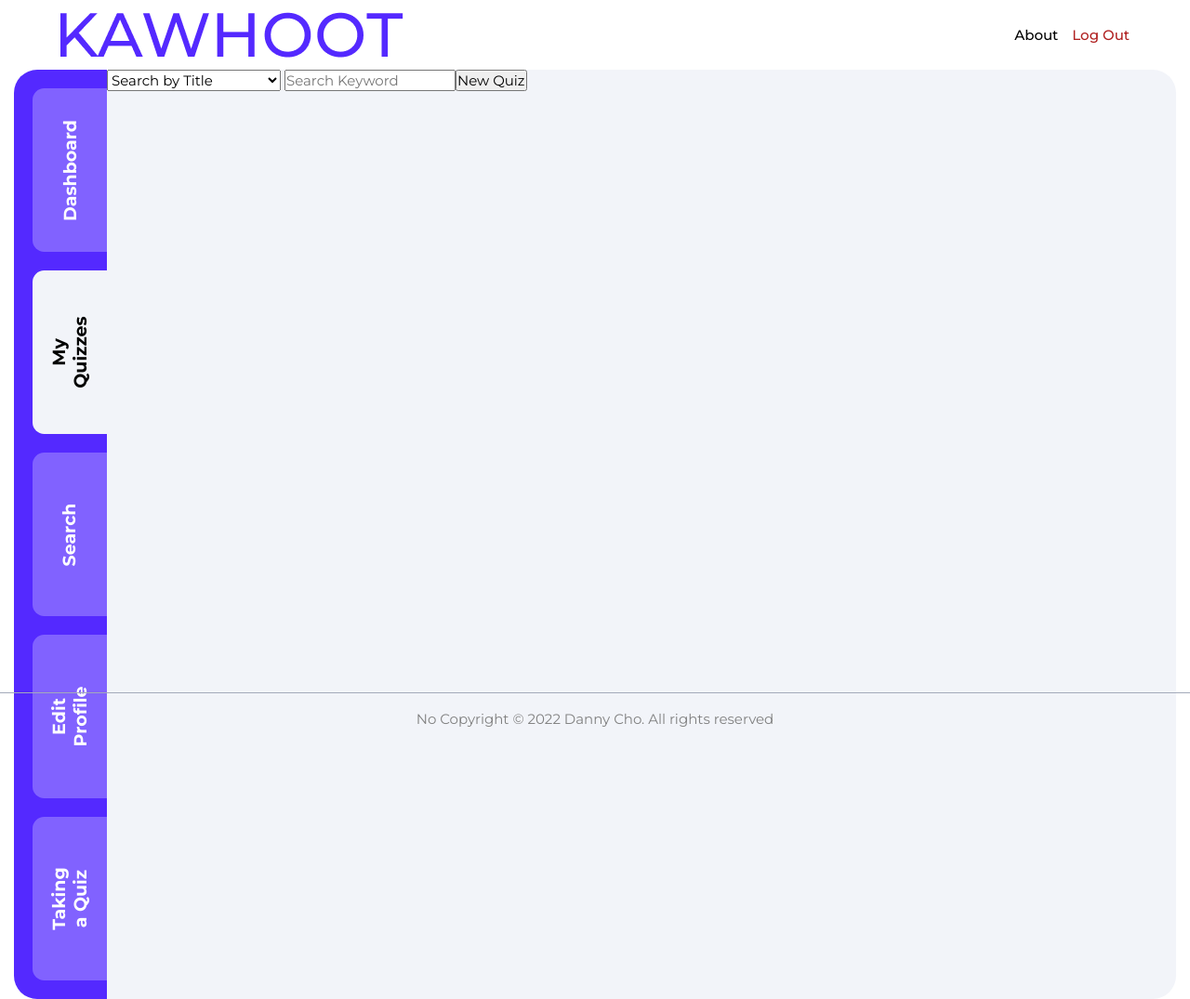
After one commit to danheecho1/Kawhoot, a Python web app: template kawhoot_app/templates/myQuizzes.html in a window 1280 px wide. The commit adds this page. Shown: the whole page at 93% size. Run offline with Jinja, Linux system fonts and the light colour scheme; the template is opened without the code that fills it, so the values that code supplies are empty.

Commit message:
started working on main body for logged in stage

```diff
--- a/kawhoot_app/static/style.css
+++ b/kawhoot_app/static/style.css
@@ -38,6 +38,7 @@
 
 a {
     text-decoration: none;
+    color: black;
 }
 
 .container {
@@ -71,85 +72,165 @@ a {
     margin: 20px 0px;
 }
 
+.header-div__buttons-div {
+    display: flex;
+    gap: 15px;
+}
+
 .header-div__buttons-div__about {
     color: black;
     font-weight: var(--fw-medium);
 }
 
 .header-div__buttons-div__about:hover {
-    color: var(--clr-general-5);
+    color: var(--clr-general-6);
+}
+
+.header-div__buttons-div__log-out {
+    color: var(--clr-general-7);
+    font-weight: var(--fw-medium);
 }
 
 /* body */
 
 .body-div {
     display: flex;
-    flex-direction: column;
     align-self: center;
     width: var(--width-main);
-    height: 900px;
+    height: 1000px;
     background-color: var(--clr-theme-3);
-    border-radius: 50px;
+    border-radius: 25px;
 }
 
-.body-div__login-div {
+/* body__login & registration */
+
+.body-div__login-div,
+.body-div__registration-div {
     display: flex;
     flex-direction: column;
-    align-self: center;
     width: var(--width-one-column);
-    margin-top: 200px;
+    margin-top: 150px;
 }
 
-.body-div__login-div__header {
+.body-div__login-div__header,
+.body-div__registration-div__header {
     font-weight: var(--fw-bold);
     font-size: var(--fs-2);
 }
 
-.body-div__login-div__description {
+.body-div__login-div__description,
+.body-div__registration-div__description {
     font-size: var(--fs-4);
     color: var(--clr-general-2);
     margin-top: 15px;
 }
 
-.body-div__login-div__form {
+.body-div__login-div__form,
+.body-div__registration-div__form {
     display: flex;
     flex-direction: column;
     margin-top: 45px;
     gap: 20px;
 }
 
-.body-div__login-div__form__username {
+.body-div__login-div__form__username,
+.body-div__login-div__form__password,
+.body-div__registration-div__form__username,
+.body-div__registration-div__form__email,
+.body-div__registration-div__form__password,
+.body-div__registration-div__form__confirm {
     display: flex;
     flex-direction: column;
+    gap: 5px;
 }
 
-.body-div__login-div__form__password {
-    display: flex;
-    flex-direction: column;
-}
-
-.body-div__login-div__form__label {
+.body-div__login-div__form__label,
+.body-div__registration-div__form__label {
     font-size: var(--fs-5);
 }
 
-.body-div__login-div__form__input {
+.body-div__login-div__form__input,
+.body-div__registration-div__form__input {
     border-radius: 10px;
     border: 1px solid var(--clr-general-4);
     height: 45px;
     padding-left: 15px;
 }
 
-.body-div__login-div__form__validation {
+.body-div__login-div__form__validation,
+.body-div__registration-div__form__validation {
     color: var(--clr-general-7);
     font-size: var(--fs-6);
     margin-left: 15px;
     margin-top: 5px;
 }
 
-.body-div__login-div__form__sign-up {
+.body-div__login-div__form__sign-up,
+.body-div__registration-div__form__sign-in {
     text-align: center;
 }
 
+.body-div__login-div__form__sign-up a,
+.body-div__registration-div__form__sign-in a {
+    color: var(--clr-general-6);
+    font-weight: var(--fw-medium);
+}
+
+/* body__dashboard */
+
+.body-div__navigation-div {
+    width: 100px;
+    height: 1000px;
+    background-color: var(--clr-theme-1);
+    display: flex;
+    flex-direction: column;
+    gap: 20px;
+    justify-content: center;
+    align-items: flex-end;
+    border-top-left-radius: 25px;
+    border-bottom-left-radius: 25px;
+}
+
+.body-div__navigation-div__link-div {
+    width: 80px;
+    height: 176px;
+    background-color: var(--clr-theme-2);
+    border-top-left-radius: 12.5px;
+    border-bottom-left-radius: 12.5px;
+    display: flex;
+    align-items: center;
+    justify-content: center;
+}
+
+.body-div__navigation-div__link-div--selected {
+    width: 80px;
+    height: 176px;
+    background-color: var(--clr-theme-3);
+    border-top-left-radius: 12.5px;
+    border-bottom-left-radius: 12.5px;
+    display: flex;
+    align-items: center;
+    justify-content: center;
+}
+
+.body-div__navigation-div__link-div h2 {
+    transform: rotate(-90deg);
+    font-weight: var(--fw-bold);
+    font-size: var(--fs-3);
+    color: white;
+    text-align: center;
+}
+
+.body-div__navigation-div__link-div--selected h2 {
+    transform: rotate(-90deg);
+    font-weight: var(--fw-bold);
+    font-size: var(--fs-3);
+    text-align: center;
+}
+
+.body-div__content-div__search-bar-div {
+    display: flex;
+}
 
 /* footer  */
 
--- /dev/null
+++ b/kawhoot_app/templates/myQuizzes.html
@@ -0,0 +1,77 @@
+<!DOCTYPE html>
+<html lang="en">
+<head>
+    <meta charset="UTF-8">
+    <meta http-equiv="X-UA-Compatible" content="IE=edge">
+    <meta name="viewport" content="width=device-width, initial-scale=1.0">
+    <link href="https://fonts.googleapis.com/css2?family=Montserrat:wght@400;500;700&display=swap" rel="stylesheet">
+    <link rel="stylesheet" href="../static/style.css">
+    <title>Kawhoot - Dashboard</title>
+</head>
+<body>
+    <!-- container -->
+    <div class="container">
+        <!-- header -->
+        <div class="header-div">
+            <!-- logo -->
+            <img src="../static/assets/logo.png" class="header-div__logo" alt="">
+            <!-- header buttons -->
+            <div class="header-div__buttons-div">
+                <a class="header-div__buttons-div__about" href="#">About</a>
+                <a class="header-div__buttons-div__log-out" href="#">Log Out</a>
+            </div>
+        </div>
+        <!-- body -->
+        <div class="body-div">
+            <!-- navigation div -->
+            <div class="body-div__navigation-div">
+                <!-- navigation links -->
+                <a href="#">
+                    <div class="body-div__navigation-div__link-div">
+                        <h2>Dashboard</h2>
+                    </div>
+                </a>
+                <a href="#">
+                    <div class="body-div__navigation-div__link-div--selected">
+                        <h2>My Quizzes</h2>
+                    </div>
+                </a>
+                <a href="#">
+                    <div class="body-div__navigation-div__link-div">
+                        <h2>Search</h2>
+                    </div>
+                </a>
+                <a href="#">
+                    <div class="body-div__navigation-div__link-div">
+                        <h2>Edit Profile</h2>
+                    </div>
+                </a>
+                <a href="#">
+                    <div class="body-div__navigation-div__link-div">
+                        <h2>Taking a Quiz</h2>
+                    </div>
+                </a>
+            </div>
+            <!-- content -->
+            <div>
+                <!-- search bar -->
+                <div class="body-div__content-div__search-bar-div">
+                    <form action="" class="body-div__content-div__search-bar-div__form">
+                        <select name="" id="">
+                            <option value="">Search by Title</option>
+                            <option value="">Search by Description</option>
+                        </select>
+                        <input type="text" placeholder="Search Keyword">
+                    </form>
+                    <button>New Quiz</button>
+                </div>
+
+            </div>
+        </div>
+        <!-- footer -->
+        <div class="footer-div">
+            <p>No Copyright © 2022 Danny Cho. All rights reserved</p>
+        </div>
+    </div>
+</body>
+</html>
--- a/server.py
+++ b/server.py
@@ -1,5 +1,5 @@
 from kawhoot_app import app
-from kawhoot_app.controllers import controller_name
+from kawhoot_app.controllers import routes_controller
 
 if __name__=="__main__":
     app.run(debug=True)
```
Also changed, not shown: kawhoot_app/templates/dashboard.html (added, +62 -0 lines), kawhoot_app/templates/registration.html (added, +60 -0 lines), kawhoot_app/controllers/routes_controller.py (added), 2 other files.
